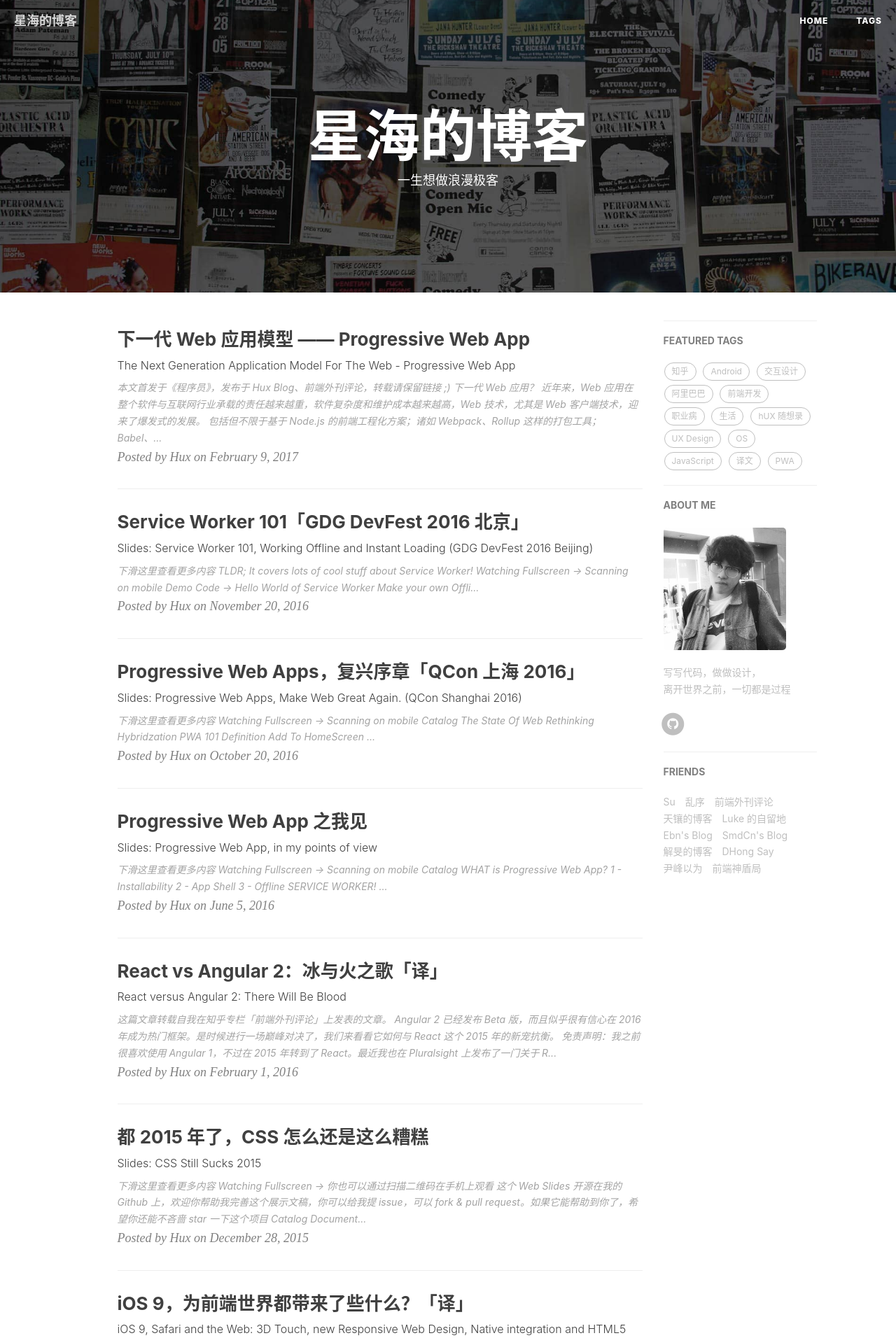
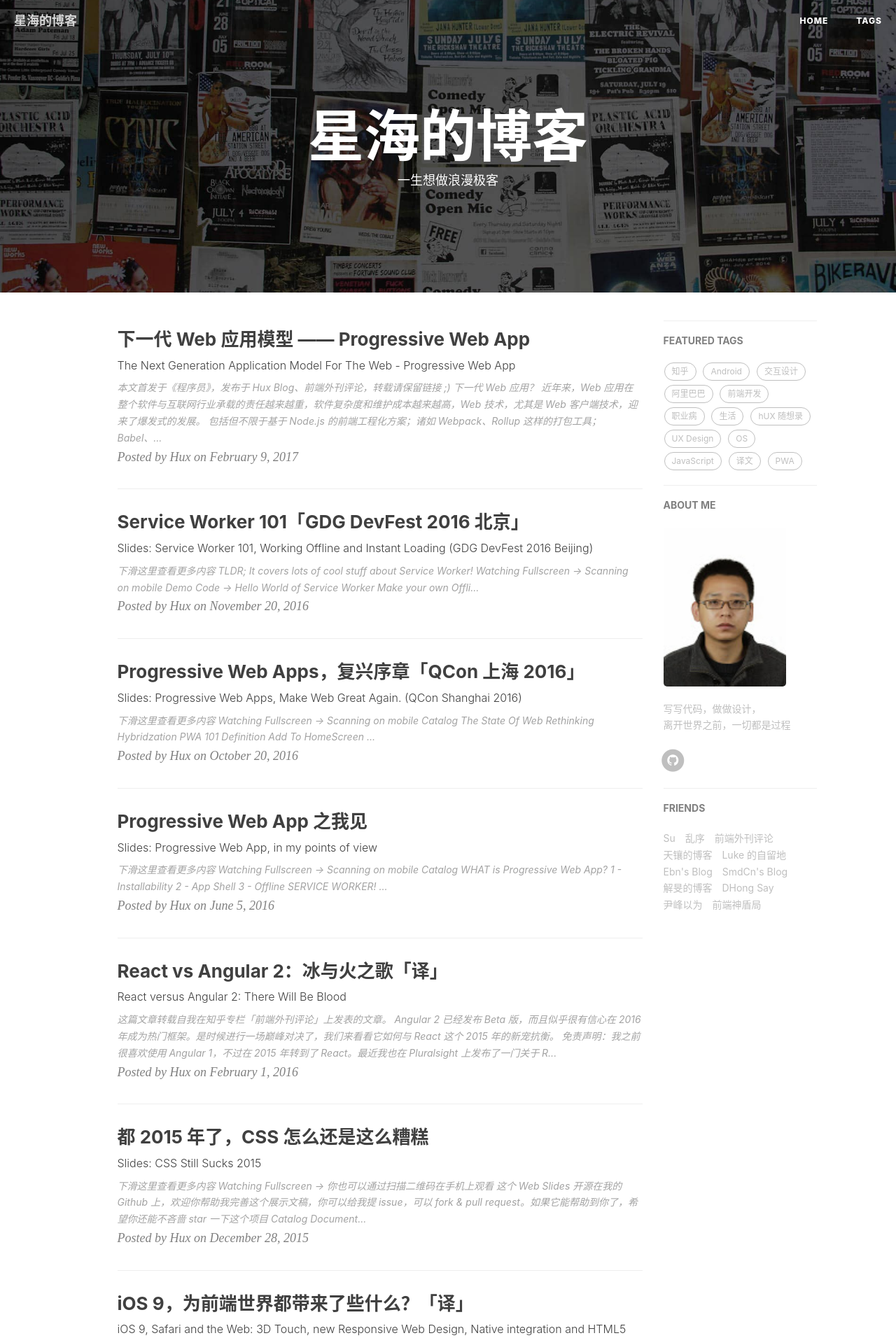
Before and after one commit to yuanbaoyu/yuanbaoyu.github.io, a Jekyll site: the page built from index.html, in a window 1280 px wide. Shown: the top 1912 px of the page at 70% size. Built offline with Jekyll 4.4.1, drawn with Linux system fonts in a browser that asks for light colours; nearby versions of some CDN libraries; the list of posts is cut into pages by our own code; comment, search, counter and statistics services are not loaded.

Commit message:
替换头像

```diff
--- a/_config.yml
+++ b/_config.yml
@@ -71,7 +71,7 @@
 # Sidebar settings
 sidebar: true                           # whether or not using Sidebar.
 sidebar-about-description: "写写代码，做做设计，<br>离开世界之前，一切都是过程"
-sidebar-avatar: /img/avatar-hux.jpg      # use absolute URL, seeing it's used in both `/` and `/about/`
+sidebar-avatar: /img/avatar.jpg      # use absolute URL, seeing it's used in both `/` and `/about/`
 
 
 
```
Also changed, not shown: img/avatar.JPG (added), 5 other files.
